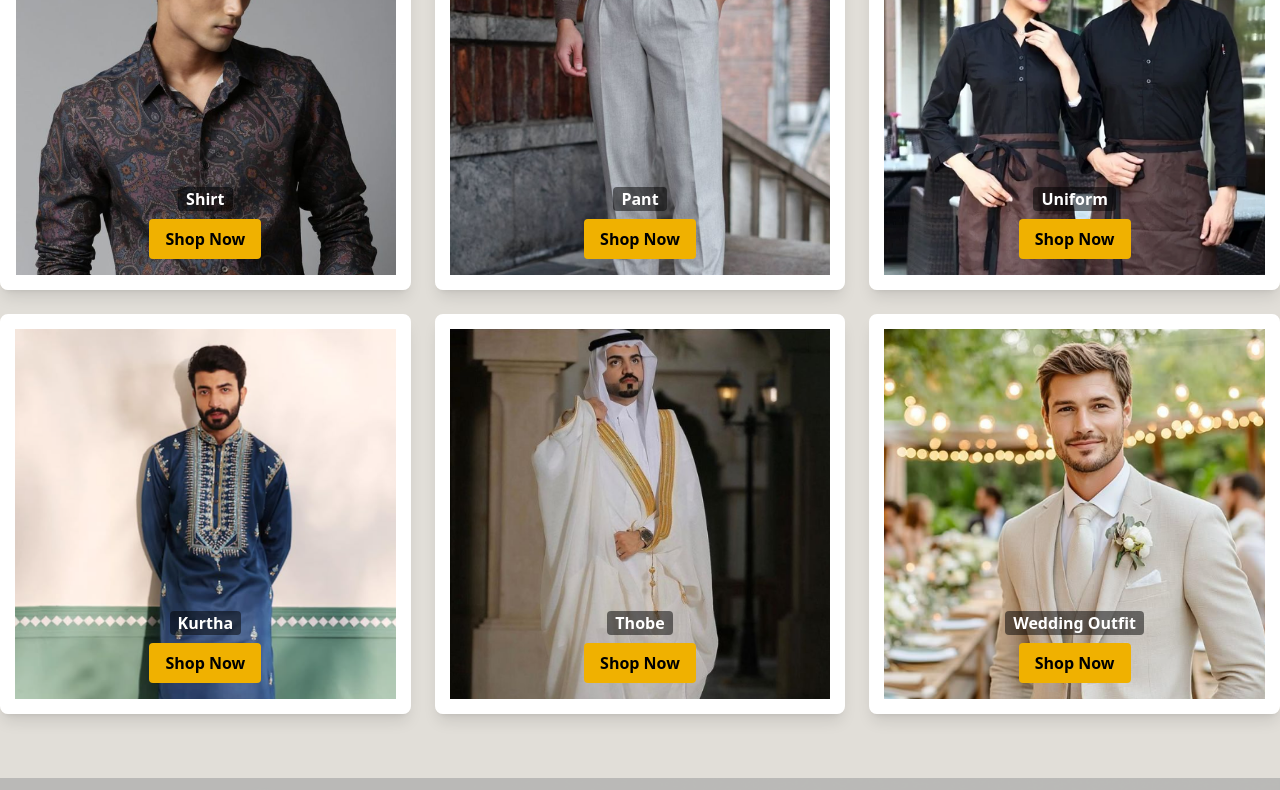
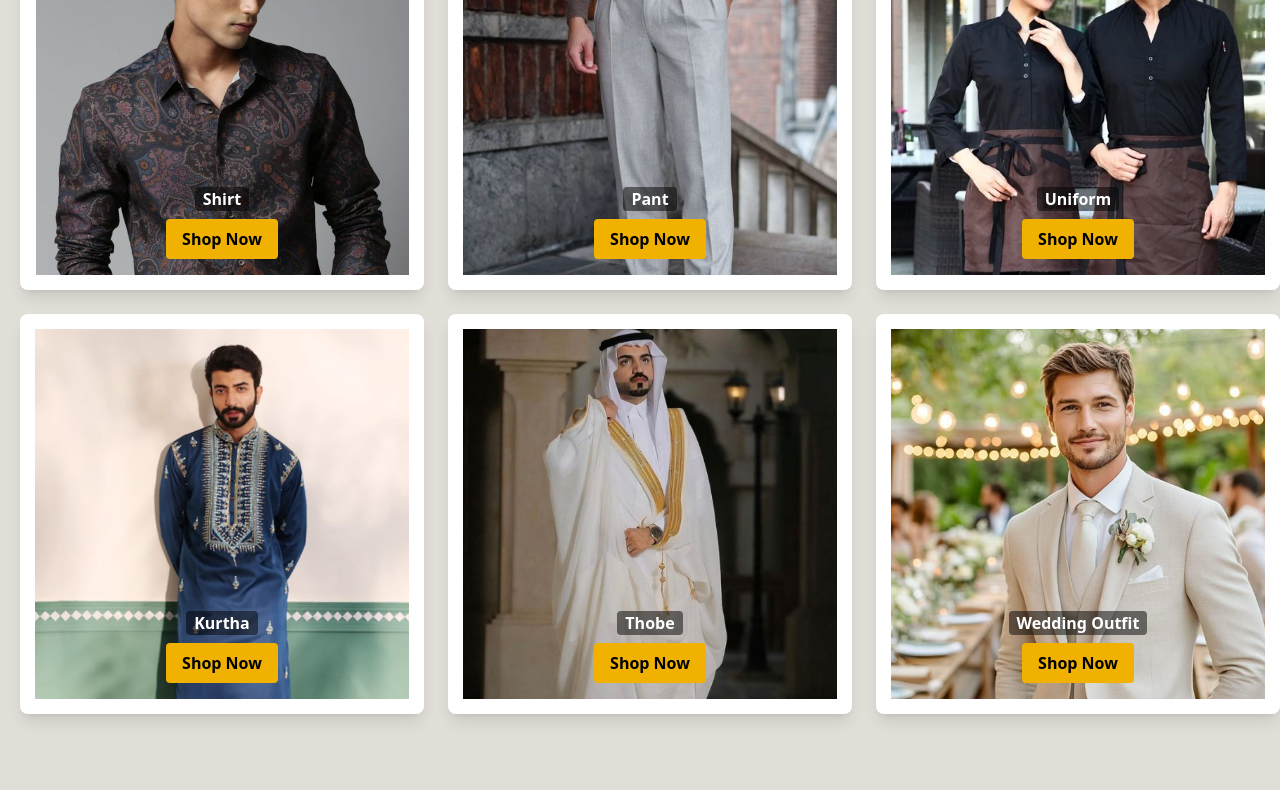
Before and after one commit to shanitkds/Aboodha, a React (Vite) app: page /home in a window 1280 px wide. Shown: the part 2000-2790 px from the top of the page. Built offline with nearby package versions, Linux system fonts and the light colour scheme; grey boxes are pictures that could not be loaded.

Commit message:
change the tag in the grid

```diff
--- a/src/Component/BannerCart.jsx
+++ b/src/Component/BannerCart.jsx
@@ -8,12 +8,12 @@ function BannerCart({ img, category }) {
         <div>
             <div
                 style={{ backgroundImage: `url(${img})` }}
-                className="w-[100%] max-sm:w-[200px] max-sm:h-[200px] h-100 bg-no-repeat bg-cover bg-top border-15 border-white shadow-lg rounded-lg flex flex-col items-center justify-end p-4"
+                className="w-[100%] max-sm:w-[160px] max-sm:h-[200px] h-100 bg-no-repeat bg-cover bg-top border-15 border-white shadow-lg rounded-lg flex flex-col items-center justify-end p-4"
             >
                 <p className="text-white font-semibold bg-black/50 px-2 rounded mb-2">
                     {category}
                 </p>
-                <button className="bg-yellow-500 hover:bg-yellow-600 text-black font-semibold px-4 py-2 rounded" onClick={()=>navigate(`/products/${category}`)}>
+                <button className="bg-yellow-500 hover:bg-yellow-600 text-black font-semibold px-4 py-2 rounded max-sm:text-sm" onClick={()=>navigate(`/products/${category}`)}>
                     Shop Now
                 </button>
             </div>
--- a/src/Component/ContactUs/ContactUs.jsx
+++ b/src/Component/ContactUs/ContactUs.jsx
@@ -76,7 +76,6 @@ function ContactUs() {
 
               <div className="text-center">
                 <button
-                  type="submit"
                   className="bg-yellow-400 hover:bg-yellow-500 text-white font-semibold px-6 py-2 rounded-md transition-colors"
                 >
                   Send Message
--- a/src/Component/Openpage/OpenPage.jsx
+++ b/src/Component/Openpage/OpenPage.jsx
@@ -9,28 +9,29 @@ import wedding from '../../../public/WEDDING.png'
 
 function OpenPage() {
   return (
-    <div className=" py-6 w-[100vw]">
+    <div className=" py-6 w-[100vw] ">
 
       <div
-        className="grid grid-cols-1 sm:grid-cols-2 md:grid-cols-3 gap-6 mb-6 "
+        className="grid grid-cols-2 sm:grid-cols-2 md:grid-cols-3 gap-6 mb-6  pl-5"
         data-aos="fade-up"
         data-aos-anchor-placement="bottom-bottom"
       >
         <BannerCart img={shirt} category="Shirt" />
         <BannerCart img={pant} category="Pant" />
         <BannerCart img={Uniform} category="Uniform" />
+         <BannerCart img={kurtha} category="Kurtha" />
+        <BannerCart img={Thobe} category="Thobe" />
+        <BannerCart img={wedding} category="Wedding Outfit" />
       </div>
 
 
-      <div
+      {/* <div
         className="grid grid-cols-1 sm:grid-cols-2 md:grid-cols-3 gap-6"
         data-aos="fade-up"
         data-aos-anchor-placement="bottom-bottom"
       >
-        <BannerCart img={kurtha} category="Kurtha" />
-        <BannerCart img={Thobe} category="Thobe" />
-        <BannerCart img={wedding} category="Wedding Outfit" />
-      </div>
+
+      </div> */}
     </div>
   )
 }
--- a/src/Component/RealNav/RealNav.jsx
+++ b/src/Component/RealNav/RealNav.jsx
@@ -29,7 +29,7 @@ function RealNav() {
         <div className="flex items-center gap-5 max-sm:hidden">
           <div className="flex items-center gap-1 cursor-pointer">
             <CiLogout size={20} />
-            <span>Logout</span>
+            Logout
           </div>
           <div className="flex gap-3">
             <button
```
